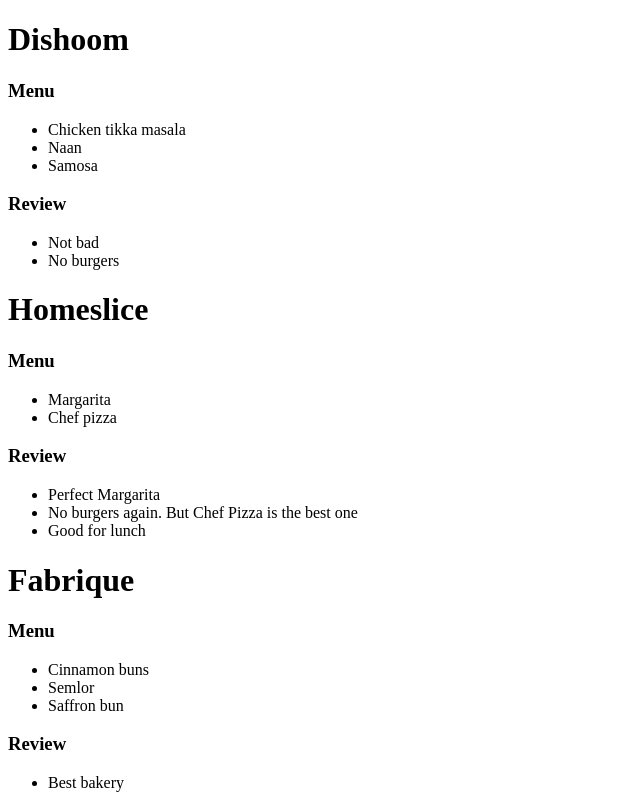
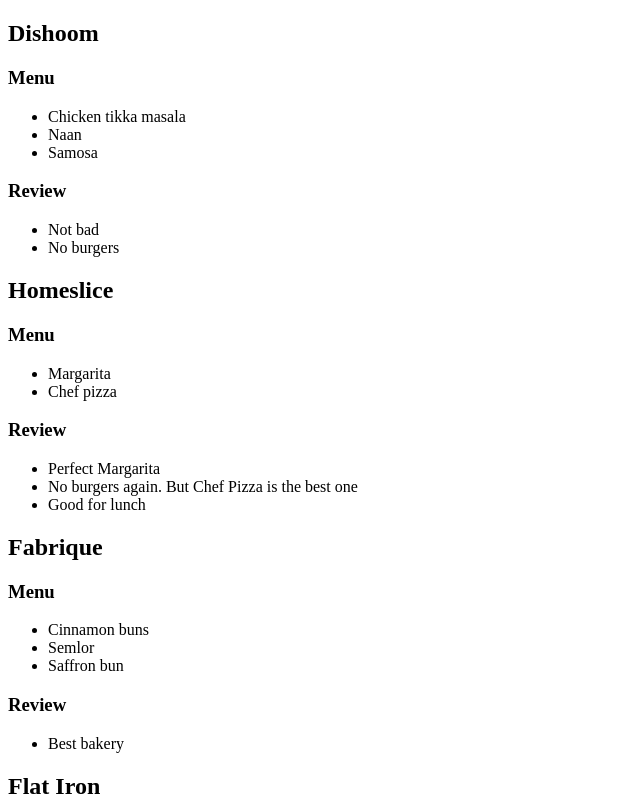
Before and after one commit to Nadezda-hope/react, a React (Vite) app: page / in a window 1280 px wide. Shown: the top 800 px of the page, without its empty margins (0-640 px from the left). Built offline with nearby package versions, Linux system fonts and the light colour scheme.

Commit message:
fix title

```diff
--- a/src/main.jsx
+++ b/src/main.jsx
@@ -9,7 +9,7 @@
         {
             restaurants.map((restaurant) => (
                 <>
-                    <h1>{ restaurant.name }</h1>
+                    <h2>{ restaurant.name }</h2>
                     <h3>Menu</h3>
                     <ul>
                         {
```
